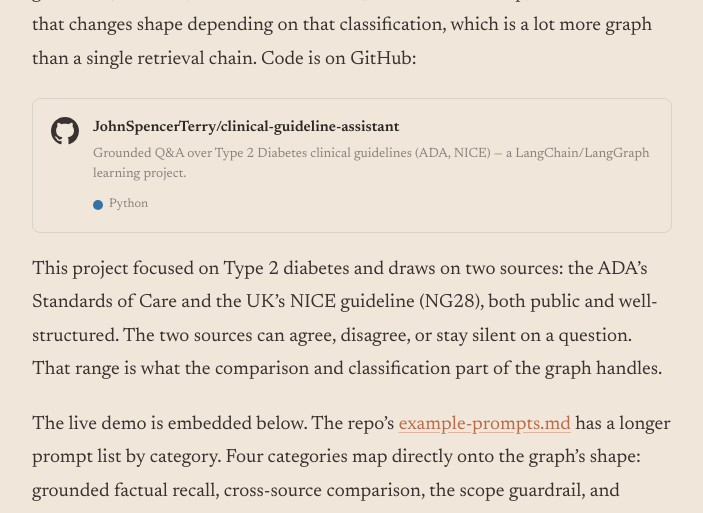
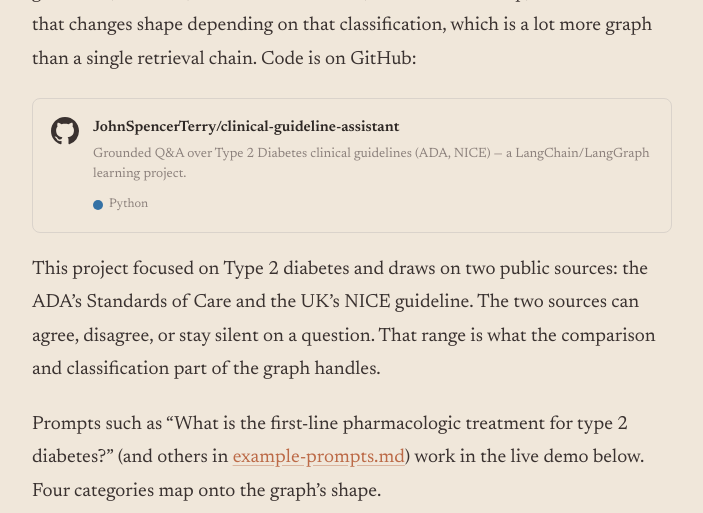
Before and after one commit to JohnSpencerTerry/wb, a Jekyll site: the page built from _writing/clinical-guideline-assistant.md, in a window 1280 px wide and 1400 px high, scrolled down 545 px. Shown: the top 513 px of the window, without its empty margins (242-945 px from the left). Built offline with Jekyll 4.4.1, drawn with Linux system fonts in a browser that asks for light colours; some of the changed text lies outside the part shown.

Commit message:
Update clinical-guideline-assistant.md

```diff
--- a/_writing/clinical-guideline-assistant.md
+++ b/_writing/clinical-guideline-assistant.md
@@ -21,9 +21,9 @@ This project was an opportunity to experiment with LangChain and LangGraph while
   </div>
 </div>
 
-This project focused on Type 2 diabetes and draws on two sources: the ADA's Standards of Care and the UK's NICE guideline (NG28), both public and well-structured. The two sources can agree, disagree, or stay silent on a question. That range is what the comparison and classification part of the graph handles.
+This project focused on Type 2 diabetes and draws on two public sources: the ADA's Standards of Care and the UK's NICE guideline. The two sources can agree, disagree, or stay silent on a question. That range is what the comparison and classification part of the graph handles.
 
-The live demo is embedded below. The repo's [example-prompts.md](https://github.com/JohnSpencerTerry/clinical-guideline-assistant/blob/main/example-prompts.md) has a longer prompt list by category. Four categories map directly onto the graph's shape: grounded factual recall, cross-source comparison, the scope guardrail, and urgent/emergency detection.
+Prompts such as "What is the first-line pharmacologic treatment for type 2 diabetes?" (and others in [example-prompts.md](https://github.com/JohnSpencerTerry/clinical-guideline-assistant/blob/main/example-prompts.md)) work in the live demo below. Four categories map onto the graph's shape.
 
 <div style="margin:1.5rem 0;">
   <iframe src="https://john-spencer-terry-clinical-guideline-assistant.streamlit.app/?embed=true" style="width:100%;height:600px;border:1px solid var(--color-hairline);border-radius:8px;" loading="lazy" title="Clinical Guideline Assistant &mdash; live demo"></iframe>
```
Also changed, not shown: other parts of _writing/clinical-guideline-assistant.md (+1 -1 lines).
